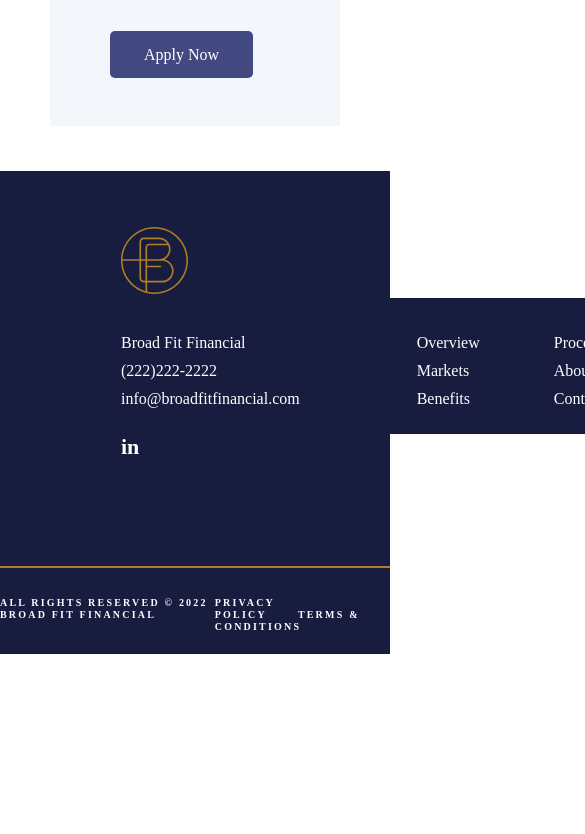
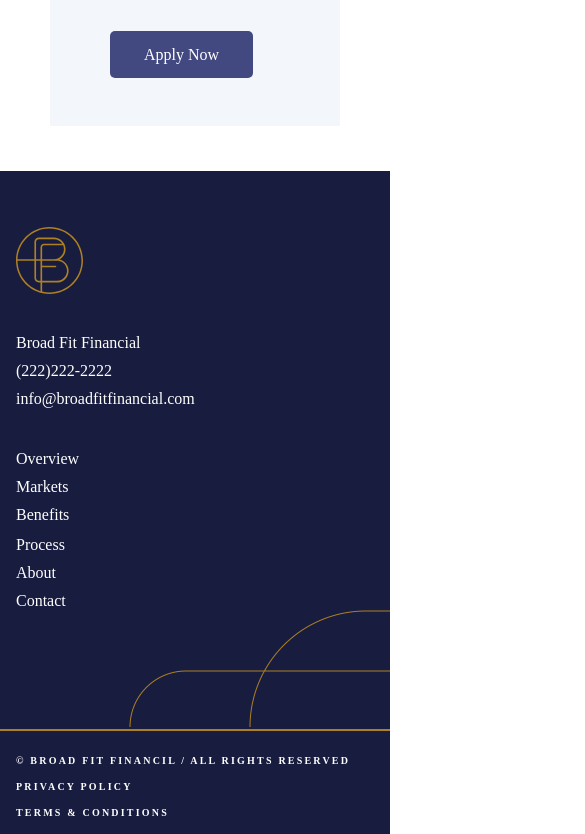
Before and after one commit to Maribelll/broad-fit-financial, a Next.js app: page / in a window 390 px wide. Shown: the part 4156-4990 px from the top of the page, 585 px wide, since content can reach past the window. Before the commit the page ends 4810 px from the top, so only its background shows below. Built offline with nearby package versions, Linux system fonts and the light colour scheme; a web font is replaced by a local one.

Commit message:
add: footer adaptive

```diff
--- a/Components/Footer.js
+++ b/Components/Footer.js
@@ -1,6 +1,7 @@
 import Link from "next/link";
 import Image from "next/image";
 import lines from "../public/footer.png";
+import lines2 from "../public/footer2.png";
 import logo from "../public/logo_footer.svg";
 import styles from "../styles/footer.module.scss";
 
@@ -45,16 +46,25 @@
           </div>
           <span className={styles.in}>in</span>
         </div>
-        <div className={styles.footer_img}>
-          <Image src={lines} alt="" />
-        </div>
+        <div className={styles.empty}></div>
+      </div>
+      <div className={styles.footer_img}>
+        <Image src={lines} alt="" />
+      </div>
+      <div className={styles.footer_img2}>
+        <Image src={lines2} alt="" />
       </div>
       <hr />
       <div className={styles.rights}>
-        <div>ALL RIGHTS RESERVED &copy; 2022 BROAD FIT FINANCIAL</div>
-        <div>
-          PRIVACY POLICY
-          <span style={{ paddingLeft: "31px" }}>TERMS &amp; CONDITIONS</span>
+        <div className={styles.rights_all}>
+          ALL RIGHTS RESERVED &copy; 2022 BROAD FIT FINANCIAL
+        </div>
+        <div className={styles.rights_all2}>
+          &copy; BROAD FIT FINANCIL / ALL RIGHTS RESERVED
+        </div>
+        <div className={styles.privacy}>
+          <div>PRIVACY POLICY</div>
+          <div className={styles.terms}>TERMS &amp; CONDITIONS</div>
         </div>
       </div>
     </div>
--- a/styles/footer.module.scss
+++ b/styles/footer.module.scss
@@ -1,4 +1,5 @@
 .container_footer {
+  position: relative;
   color: white;
   background: rgba(24, 28, 63, 1);
   .footer {
@@ -6,13 +7,18 @@
     display: flex;
     flex-direction: row;
     justify-content: space-between;
-    align-items: flex-end;
+    align-items: center;
     margin-bottom: -13px;
-
+    margin: 0 auto;
+    max-width: 1200px;
+    .empty {
+      width: 600px;
+      height: 100px;
+      background: rgba(24, 28, 63, 1);
+    }
     .footer_text {
-      margin-left: 121px;
-      padding-top: 56px;
       height: 400px;
+      padding: 56px 16px 0 16px;
 
       .in {
         font-size: 22px;
@@ -39,6 +45,14 @@
       }
     }
   }
+  .footer_img2 {
+    display: none;
+  }
+  .footer_img {
+    position: absolute;
+    right: 0;
+    top: 113px;
+  }
   .rights {
     display: flex;
     max-width: 1200px;
@@ -47,8 +61,88 @@
     flex-direction: row;
     font-size: 10px;
     font-weight: 700;
-    line-height: 12px;
+    // line-height: 12px;
     letter-spacing: 0.22em;
-    padding: 21px 0;
+    padding: 21px 16px;
+    .rights_all2 {
+      display: none;
+    }
+    .privacy {
+      display: flex;
+      .terms {
+        padding-left: 31px;
+      }
+    }
   }
 }
+@media (max-width: 1100px) {
+  .container_footer {
+    .footer {
+      background: rgba(24, 28, 63, 1);
+      display: flex;
+      flex-direction: row;
+      justify-content: space-between;
+      align-items: center;
+      margin-bottom: -13px;
+      margin: 0 auto;
+
+      .empty {
+        display: none;
+      }
+      .footer_text {
+        padding: 56px 16px 0 16px;
+        height: 550px;
+        .in {
+          display: none;
+        }
+        .footer_contacts {
+          display: flex;
+          flex-direction: column;
+
+          .col1 {
+            margin-right: 0;
+          }
+          .col2 {
+            margin-right: 0;
+            margin-bottom: -30px;
+          }
+        }
+      }
+    }
+    .footer_img {
+      top: 263px;
+    }
+    .rights {
+      flex-direction: column;
+      padding: 16px;
+      .rights_all2 {
+        display: block;
+        padding-bottom: 15px;
+      }
+      .rights_all {
+        display: none;
+      }
+      .privacy {
+        flex-direction: column;
+        .terms {
+          padding-left: 0;
+          padding-top: 15px;
+        }
+      }
+    }
+  }
+}
+@media (max-width: 780px) {
+  .container_footer {
+    .footer_img {
+      display: none;
+    }
+    .footer_img2 {
+      position: absolute;
+      display: block;
+      width: 261px;
+      right: 0;
+      bottom: 103px;
+    }
+  }
+}
--- a/styles/globals.scss
+++ b/styles/globals.scss
@@ -9,6 +9,7 @@
 body {
   padding: 0;
   margin: 0;
+  min-width: 360px;
 }
 
 a {
```
Also changed, not shown: public/footer2.png (added).
